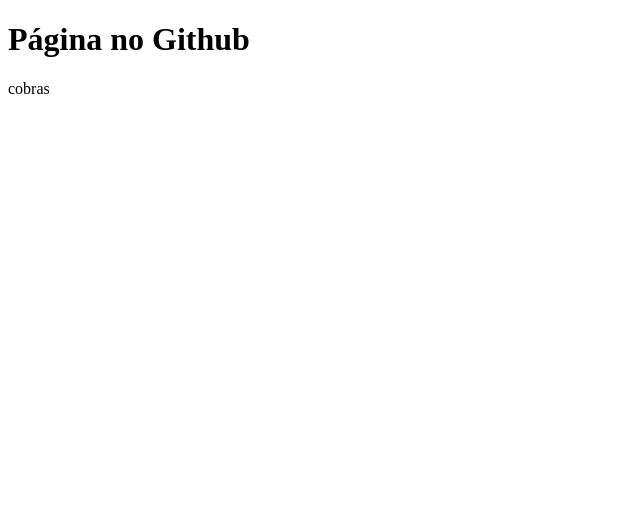
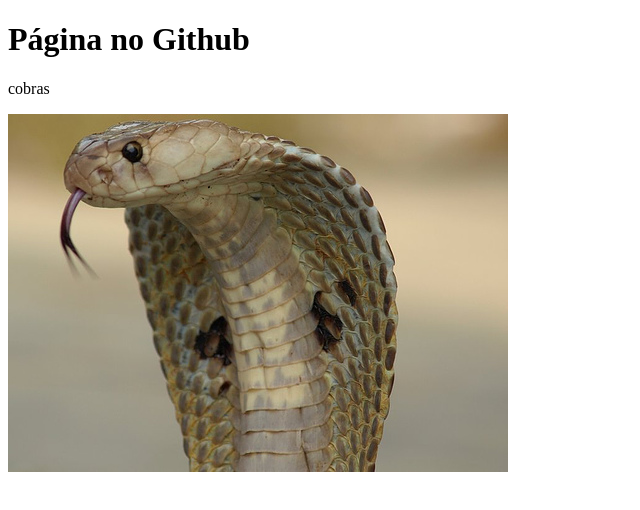
Before and after one commit to julianaramires/julianaramires.github.io, a plain HTML site: page index.html in a window 1280 px wide. Shown: the whole page, without its empty margins (0-640 px from the left). Drawn offline with Linux system fonts and the light colour scheme.

Commit message:
alteração

```diff
--- a/index.html
+++ b/index.html
@@ -7,6 +7,6 @@
    <body>
 <h1> Página no Github</h1>
 <p> cobras</p>
-<imag src+"imag/indiancobra.png"alt="cobra">
+<img src="img/cobra.jpg" alt="cobra">
 </body>
 </html>
```
Also changed, not shown: img/cobra.jpg (added).
